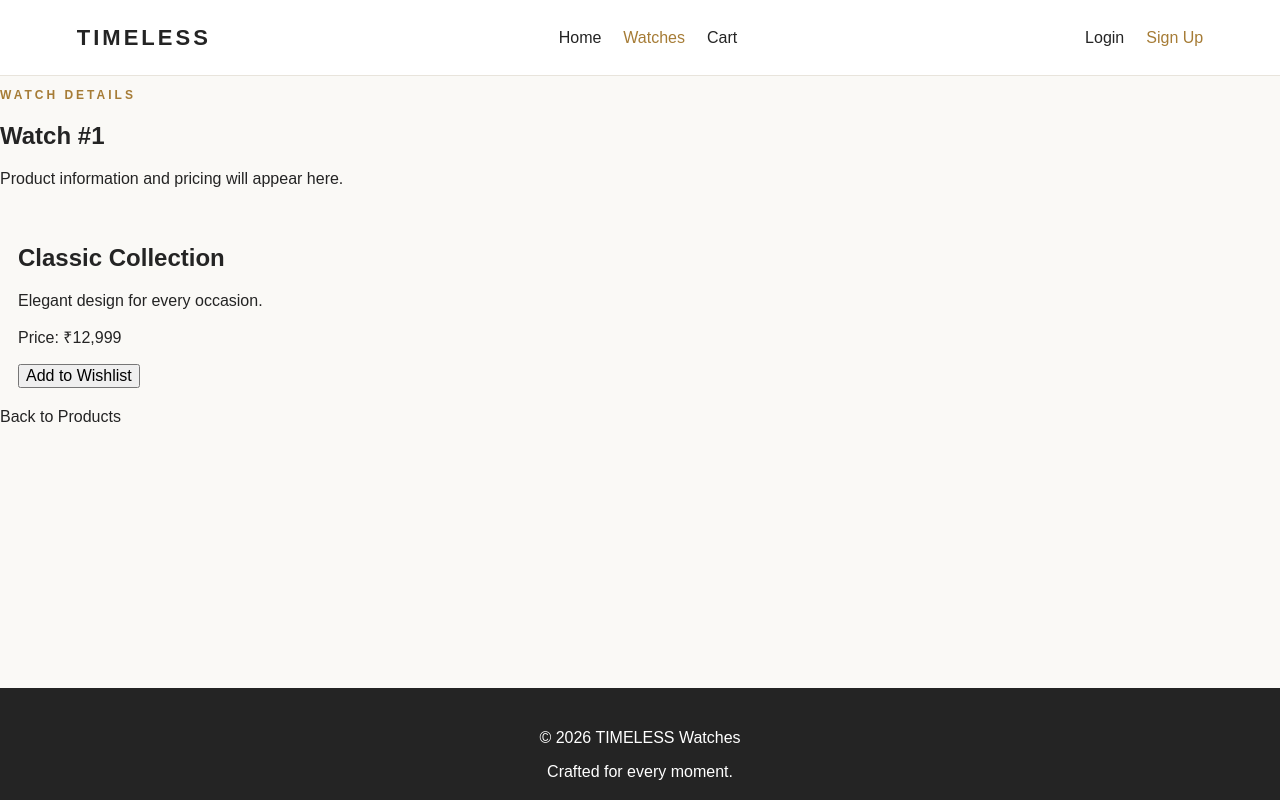
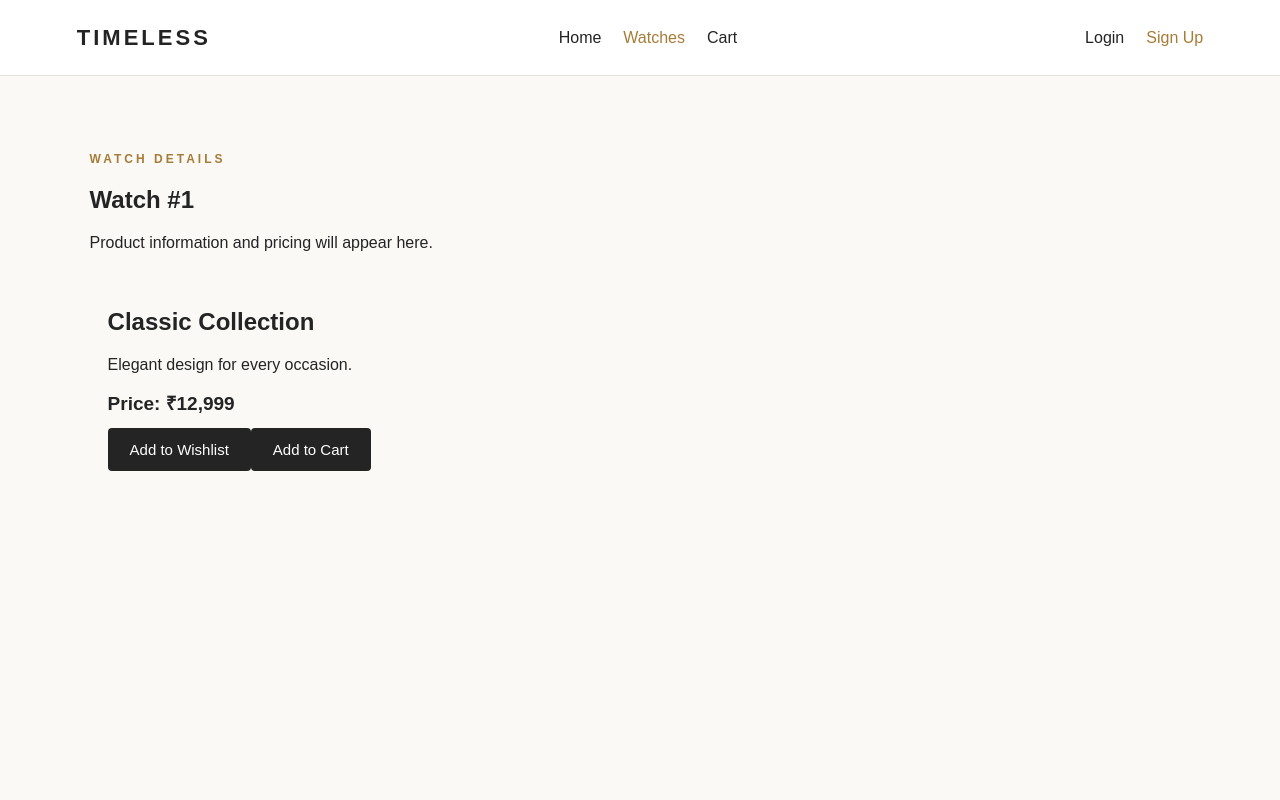
Before and after one commit to Isha2706/Watch-ECommerce, a React app in the folder frontend/: page /products/1 in a window 1280 px wide. Shown: the top 800 px of the page. Built offline with nearby package versions, Linux system fonts and the light colour scheme; the HTML template or start-up script is replaced by a standard one.

Commit message:
css: add on productDetails

```diff
--- a/frontend/src/pages/ProductDetails.jsx
+++ b/frontend/src/pages/ProductDetails.jsx
@@ -5,7 +5,7 @@ function ProductDetails() {
 
     return (
         <>
-        <section className="product-details">
+        <section className="products-page">
             <p className="eyebrow">WATCH DETAILS</p>
             <h1>Watch #{id}</h1>
             <p>Product information and pricing will appear here.</p>
@@ -13,11 +13,20 @@ function ProductDetails() {
             <div className="product-info">
                 <h2>Classic Collection</h2>
                 <p>Elegant design for every occasion.</p>
-                <p className="price">Price: ₹12,999</p>
-                <button type="button">Add to Wishlist</button>
+                <p className="product-price">Price: ₹12,999</p>
+                <>
+                <button className="button" type="button">
+                    Add to Wishlist
+                </button>
+
+                <Link className="button" to="/cart" type="button">
+                Add to Cart
+            </Link>
+                </>
+
             </div>
 
-            <Link to="/products">Back to Products</Link>
+
         </section>
         </>
 
--- a/frontend/src/pages/Wishlist.jsx
+++ b/frontend/src/pages/Wishlist.jsx
@@ -1,10 +1,10 @@
 
 function Wishlist() {
   return (
-    <div>
+    <>
       <h1>Wishlist Page</h1>
       <p>This is the Wishlist page.</p>
-    </div>
+    </>
   );
 }
 
```
